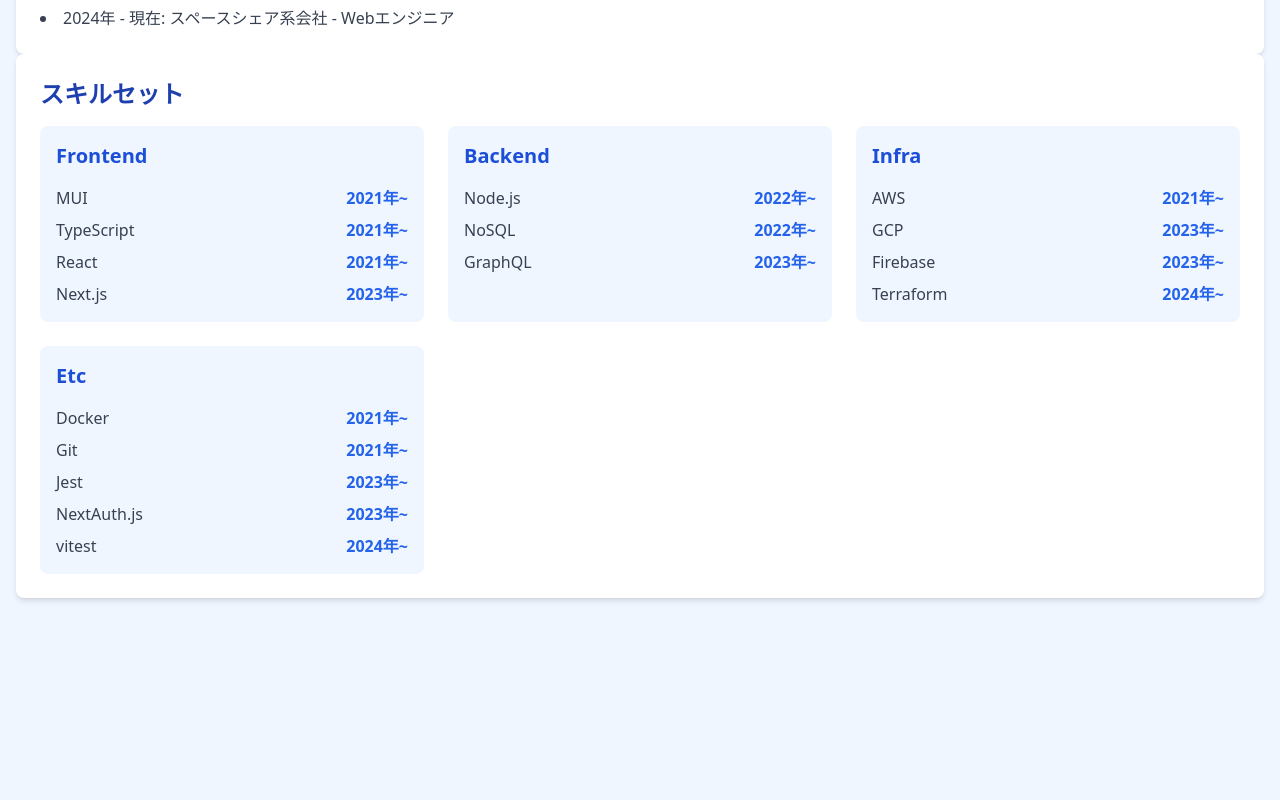
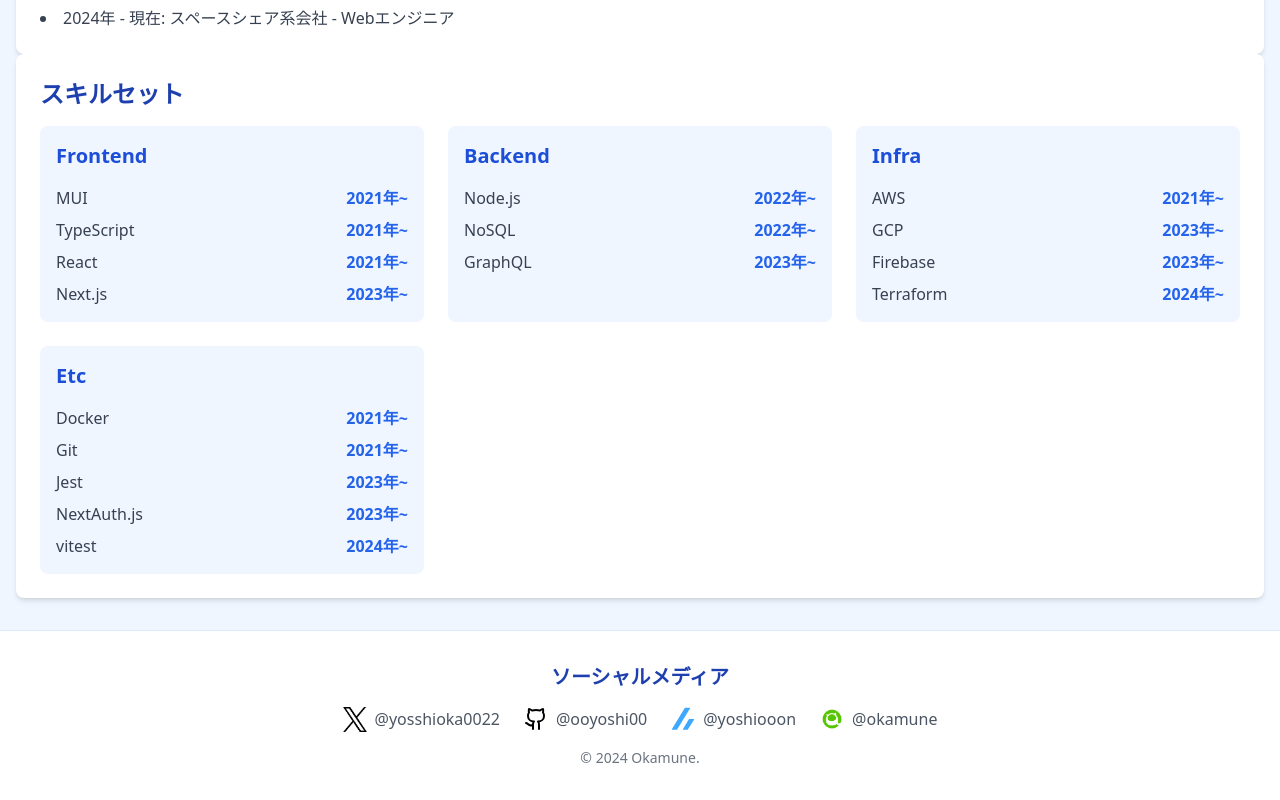
Before and after one commit to ooyoshi00/portfolio.github.io, a Next.js app: page / in a window 1280 px wide. Shown: the part 374-1174 px from the top of the page. Before the commit the page ends 1004 px from the top, so only its background shows below. Built offline with nearby package versions, Linux system fonts and the light colour scheme.

Commit message:
フッターを復活

```diff
--- a/app/(root)/layout.tsx
+++ b/app/(root)/layout.tsx
@@ -17,7 +17,7 @@
         <Header />
         <Breadcrumbs />
         <main className="container mx-auto px-4 py-8">{children}</main>
-        {/* <Footer /> */}
+        <Footer />
       </body>
     </html>
   )
--- a/app/_component/appFooter.tsx
+++ b/app/_component/appFooter.tsx
@@ -34,7 +34,7 @@
     link: 'https://zenn.dev/yoshiooon',
     icon: (
       <Image
-        src={`${BASE_PATH}/zenn.svg`}
+        src={`${BASE_PATH}/images/zenn.svg`}
         alt="Zenn"
         width={24}
         height={24}
@@ -47,7 +47,7 @@
     link: 'https://qiita.com/okamune',
     icon: (
       <Image
-        src={`${BASE_PATH}/qiita.png`}
+        src={`${BASE_PATH}/images/qiita.png`}
         alt="Qiita"
         width={24}
         height={24}
@@ -82,7 +82,7 @@
             })}
           </div>
           <p className="text-sm text-gray-500 mt-4">
-            © {new Date().getFullYear()} Your Name. All rights reserved.
+            © {new Date().getFullYear()} Okamune.
           </p>
         </div>
       </div>
```
